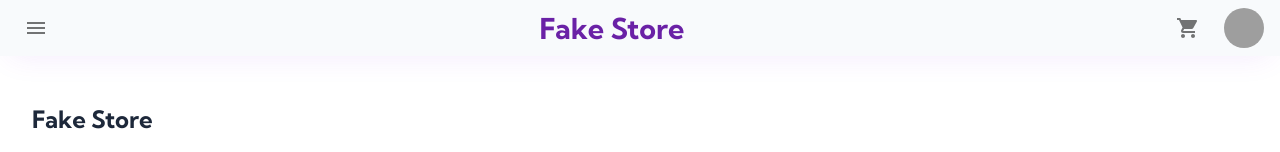
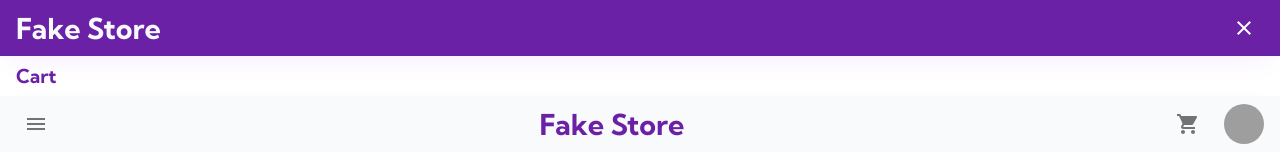
Before and after one commit to vieira-a/fake-store-react, a React (Vite) app: page / in a window 1280 px wide. Shown: the top 152 px of the page. Built offline with nearby package versions, Linux system fonts and the light colour scheme; grey boxes are pictures that could not be loaded.

Commit message:
style: cart header

```diff
--- a/src/App.tsx
+++ b/src/App.tsx
@@ -5,11 +5,13 @@ import ProductCard from "./components/ProductCard/ProductCard";
 import Navigation from "./components/Navigation/Navigation";
 import Home from "./pages/Home/Home";
 import Footer from "./components/Footer/Footer";
+import Cart from "./pages/Cart/Cart";
 
 function App() {
   return (
     <>
       <GlobalStyle />
+      <Cart />
       <Navigation />
       <Home />
       <ProductCard />
--- a/src/pages/Cart/Cart.tsx
+++ b/src/pages/Cart/Cart.tsx
@@ -1,3 +1,20 @@
+import IconButton from "@mui/material/IconButton";
+import CloseIcon from "@mui/icons-material/Close";
+import * as S from "./styles";
+import { color } from "../../components/UI/colors";
+
 export default function Cart() {
-  return <></>;
+  return (
+    <>
+      <S.CartHeader>
+        <S.CartLogo>Fake Store</S.CartLogo>
+        <IconButton aria-label="Close Cart">
+          <CloseIcon sx={{ color: color.slate["50"] }} />
+        </IconButton>
+      </S.CartHeader>
+      <S.CartSection>
+        <S.CartTitle>Cart</S.CartTitle>
+      </S.CartSection>
+    </>
+  );
 }
--- a/src/pages/Cart/styles.tsx
+++ b/src/pages/Cart/styles.tsx
@@ -1,2 +1,28 @@
 import styled from "styled-components";
 import { color } from "../../components/UI/colors";
+
+export const CartHeader = styled("header")`
+  display: flex;
+  justify-content: space-between;
+  align-items: center;
+  padding: 0.5rem 1rem;
+  background-color: ${color.purple["800"]};
+  color: ${color.slate["50"]};
+  box-shadow: 0 10px 30px -10px ${color.purple["6001"]};
+`;
+
+export const CartLogo = styled("a")`
+  font-size: 1.8rem;
+  font-weight: 600;
+`;
+
+export const CartSection = styled("section")`
+  padding: 0.5rem 1rem;
+  display: flex;
+`;
+
+export const CartTitle = styled("h4")`
+  font-size: 1.2rem;
+  font-weight: 700;
+  color: ${color.purple["800"]};
+`;
```
Also changed, not shown: src/components/Navigation/Navigation.tsx (+14 -11 lines).
